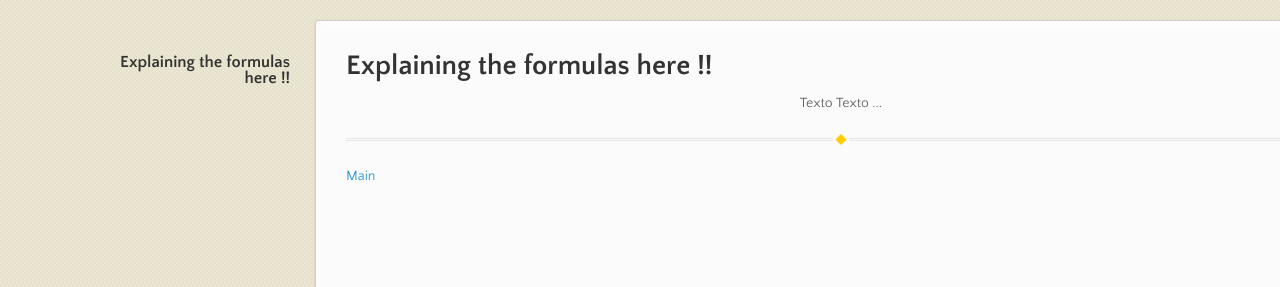
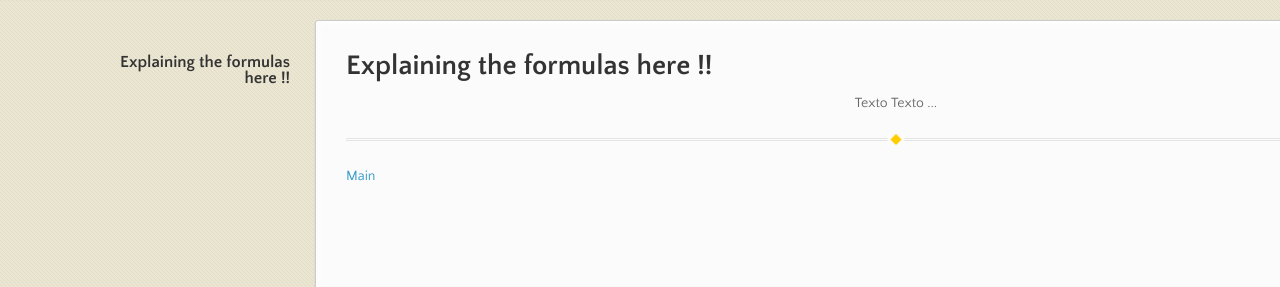
Before and after one commit to Yuri-Albuquerque/yuri_blog, a Jekyll site: the page built from EW.md, in a window 1280 px wide. Shown: the part 170-457 px from the top of the page. Built offline with Jekyll 4.4.1, drawn with Linux system fonts in a browser that asks for light colours; our own code applies the rules of GitHub Pages for plain Markdown files.

Commit message:
try to enlarge page

```diff
--- a/_sass/jekyll-theme-leap-day.scss
+++ b/_sass/jekyll-theme-leap-day.scss
@@ -272,7 +272,7 @@
 
 section {
   // width:890px;
-  width:990px;
+  width:1100px;
   padding: 30px 30px 50px 30px;
   margin: 10px 0;
   margin-top: 190px;
```
